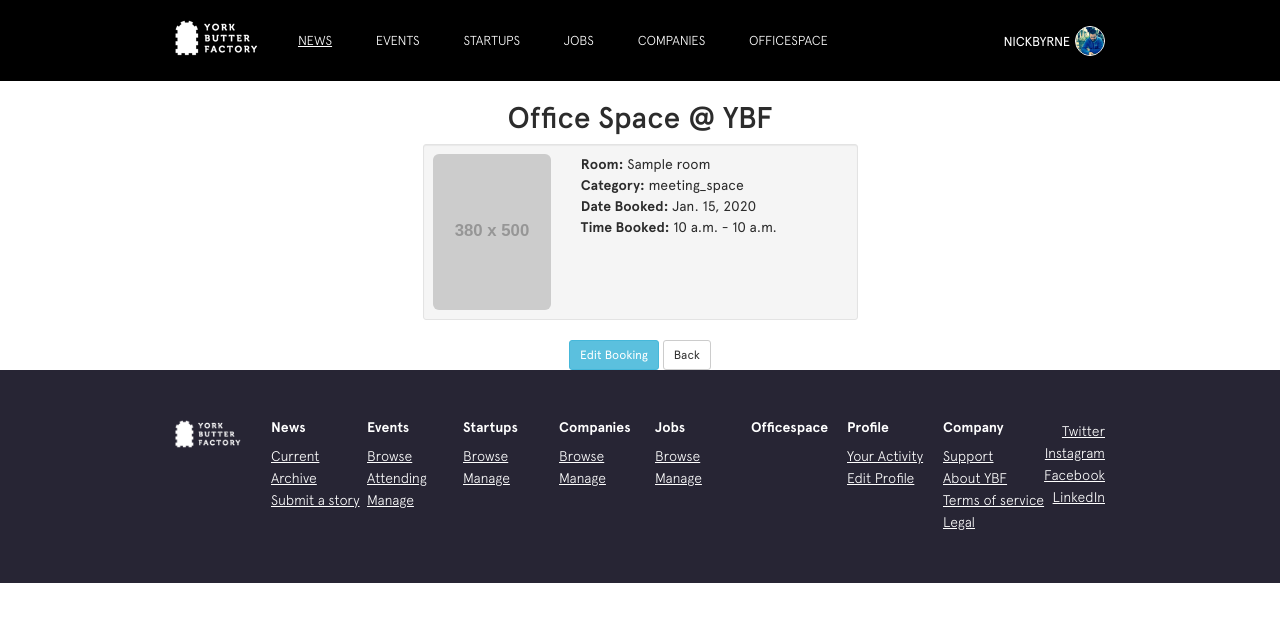
After one commit to tiesong/django-social, a Django app: page /officespace/1/ in a window 1280 px wide. The commit adds this page. Shown: the top 622 px of the page. Run offline with Django 3.2, Linux system fonts and the light colour scheme; a user stored in the database is signed in; tables that the repository leaves empty hold one stand-in row (values such as "Sample post"); grey boxes labelled with a size stand in for pictures from a placeholder-image service; some libraries are stand-ins or nearby versions.

Commit message:
implement backend of officespace

```diff
--- a/officespace/models.py
+++ b/officespace/models.py
@@ -1,6 +1,23 @@
 # -*- coding: utf-8 -*-
 from __future__ import unicode_literals
-
+from django.contrib.auth.models import User
 from django.db import models
 
 # Create your models here.
+ROOM_TYPE = [('meeting_space', 'Meeting Space'), ('releconference_room', 'Teleconference Room'), ('workspaces', 'Workspaces'), ('misc', 'Misc')]
+class Room(models.Model):
+    name = models.CharField(max_length=150,)
+    category = models.CharField(max_length=100, choices=ROOM_TYPE, default='Meeting Space')
+
+    def __str__(self):
+        return self.name
+
+class Booking(models.Model):
+    room = models.ForeignKey(Room)
+    owner = models.ForeignKey(User)
+    booked_date = models.DateField('date booked')
+    time_start = models.TimeField('start time')
+    time_end = models.TimeField('end time')
+
+    def __str__(self):
+    	return str(self.room)
--- a/officespace/static/officespace/js/script.js
+++ b/officespace/static/officespace/js/script.js
@@ -33,6 +33,37 @@ $(document).ready(function () {
         document.location.reload();
     });
 
+    function csrfSafeMethod(method) {
+        // these HTTP methods do not require CSRF protection
+        return (/^(GET|HEAD|OPTIONS|TRACE)$/.test(method));
+    }
+
+    function getCookie(name) {
+        var cookieValue = null;
+        if (document.cookie && document.cookie != '') {
+            var cookies = document.cookie.split(';');
+            for (var i = 0; i < cookies.length; i++) {
+                var cookie = jQuery.trim(cookies[i]);
+                // Does this cookie string begin with the name we want?
+                if (cookie.substring(0, name.length + 1) == (name + '=')) {
+                    cookieValue = decodeURIComponent(cookie.substring(name.length + 1));
+                    break;
+                }
+            }
+        }
+        return cookieValue;
+    }
+
+    var csrftoken = getCookie('csrftoken');
+    $.ajaxSetup({
+        crossDomain: false, // obviates need for sameOrigin test
+        beforeSend: function(xhr, settings) {
+            if (!csrfSafeMethod(settings.type)) {
+                xhr.setRequestHeader("X-CSRFToken", csrftoken);
+            }
+        }
+    });
+
     // DataTables
     $('#bookings_table').DataTable();
 });
--- a/officespace/templates/officespace/base.html
+++ b/officespace/templates/officespace/base.html
@@ -36,18 +36,11 @@
     <link href="{% static 'officespace/css/style.css' %}" rel="stylesheet">
     <link href="{% static 'officespace/css/responsive.css' %}" rel="stylesheet">
 
-    <!-- Pagination css-->
-    <link href="{% static 'officespace/css/simplePagination.css' %}" rel="stylesheet">
     <!-- HTML5 shim and Respond.js IE8 support of HTML5 elements and media queries -->
     <!--[if lt IE 9]>
     <script src="https://oss.maxcdn.com/libs/html5shiv/3.7.0/html5shiv.js"></script>
     <script src="https://oss.maxcdn.com/libs/respond.js/1.4.2/respond.min.js"></script>
     <![endif]-->
-
-    {#  <script src="https://cloud.tinymce.com/stable/tinymce.min.js?apiKey=qpmtp26zfvamrr5ro6q5d280rs0riq678ufp2ntmylr8g2cc"></script>#}
-
-    <script src="{% static 'officespace/js/tinymce/tinymce.min.js' %}"></script>
-    <script type="text/javascript" src="{% static 'officespace/js/tinymce/custom.js' %}"></script>
 
 </head>
 
@@ -190,7 +183,6 @@
     <script src="{% static 'officespace/js/bootstrap.min.js' %}"></script>
     <script src="https://cdn.datatables.net/1.10.15/js/jquery.dataTables.min.js"></script>
     <script src="https://cdn.datatables.net/1.10.15/js/dataTables.bootstrap.min.js"></script>
-    <script src="{% static 'officespace/js/pagenation/jquery.simplePagination.js' %}"></script>
     <script src="{% static 'officespace/js/script.js' %}"></script>
     {% block customscript %}
     {% endblock %}
--- /dev/null
+++ b/officespace/templates/officespace/detail.html
@@ -0,0 +1,28 @@
+{% extends 'officespace/base.html' %}
+{% block content %}
+    <h2 class="text-center">Office Space @ YBF</h2>
+
+    <div class="col-xs-12 col-sm-6 col-md-6" style="margin: 0 auto;float: none;">
+	    <div class="well well-sm">
+	        <div class="row">
+	            <div class="col-sm-6 col-md-4">
+	                <img src="http://placehold.it/380x500" alt="" class="img-rounded img-responsive" />
+	            </div>
+	            <div class="col-sm-6 col-md-8">
+	                <span><b>Room:</b></span>
+	                <span>{{ booking.room }}</span><br>
+	                <span><b>Category:</b></span>
+	                <span>{{ booking.room.category }}</span><br>
+	                <span><b>Date Booked:</b></span>
+	                <span>{{ booking.booked_date }}</span><br>
+	                <span><b>Time Booked:</b></span>
+	                <span>{{ booking.time_start }} - {{ booking.time_end }}</span>
+	            </div>
+	        </div>
+	    </div>
+	</div>
+	<div class="col-xs-12 text-center">
+	<a href="{% url 'booking_edit' booking.id %}" class="btn btn-info btn-sm">Edit Booking</a>
+	<a href="{% url 'booking_list' %}" class="btn btn-default btn-sm">Back</a>
+	</div>
+{% endblock %}
--- a/officespace/urls.py
+++ b/officespace/urls.py
@@ -1,7 +1,11 @@
 from django.conf.urls import url
-
+from django.contrib.auth.decorators import login_required
 from . import views
 
 urlpatterns = [
-    url(r'^$', views.index, name='index'),
+    url(r'^$', login_required(views.BookingList.as_view()), name='booking_list'),
+	url(r'^create$', login_required(views.BookingCreate.as_view()), name='booking_create'),
+	url(r'^(?P<pk>[0-9]+)/$', login_required(views.BookingDetail.as_view()), name='booking_detail'),
+	url(r'^(?P<pk>[0-9]+)/edit/$', login_required(views.BookingUpdate.as_view()), name='booking_edit'),
+	url(r'^(?P<pk>[0-9]+)/delete/$', login_required(views.BookingDelete.as_view()), name='booking_del'),
 ]
--- a/officespace/views.py
+++ b/officespace/views.py
@@ -2,7 +2,34 @@
 from __future__ import unicode_literals
 
 from django.shortcuts import render
+from django.core.urlresolvers import reverse_lazy
+from django.views.generic.edit import CreateView, UpdateView, DeleteView
+from django.views.generic import TemplateView, ListView, DetailView
+from .models import Room, Booking
 
 # Create your views here.
-def index(request):
-    return render(request, 'officespace/bookings.html',)
+class BookingCreate(CreateView):
+    model = Booking
+    template_name = 'officespace/create.html'
+    success_url = reverse_lazy('booking_list')
+
+class BookingList(ListView):
+    model = Booking
+    template_name = 'officespace/bookings.html'
+
+    def get_queryset(self):
+    	queryset = Booking.objects.filter(owner=self.request.user)
+    	return queryset
+
+class BookingUpdate(UpdateView):
+    model = Booking
+    template_name = 'officespace/edit.html'
+    success_url = reverse_lazy('booking_list')
+
+class BookingDelete(DeleteView):
+    model = Booking
+    success_url = reverse_lazy('booking_list')
+
+class BookingDetail(DetailView):
+    model = Booking
+    template_name = 'officespace/detail.html'
```
Also changed, not shown: officespace/admin.py (+8 -0 lines), officespace/templates/officespace/bookings.html (+11 -9 lines), officespace/migrations/0001_initial.py (added), officespace/migrations/0002_auto_20170821_1540.py (added).
